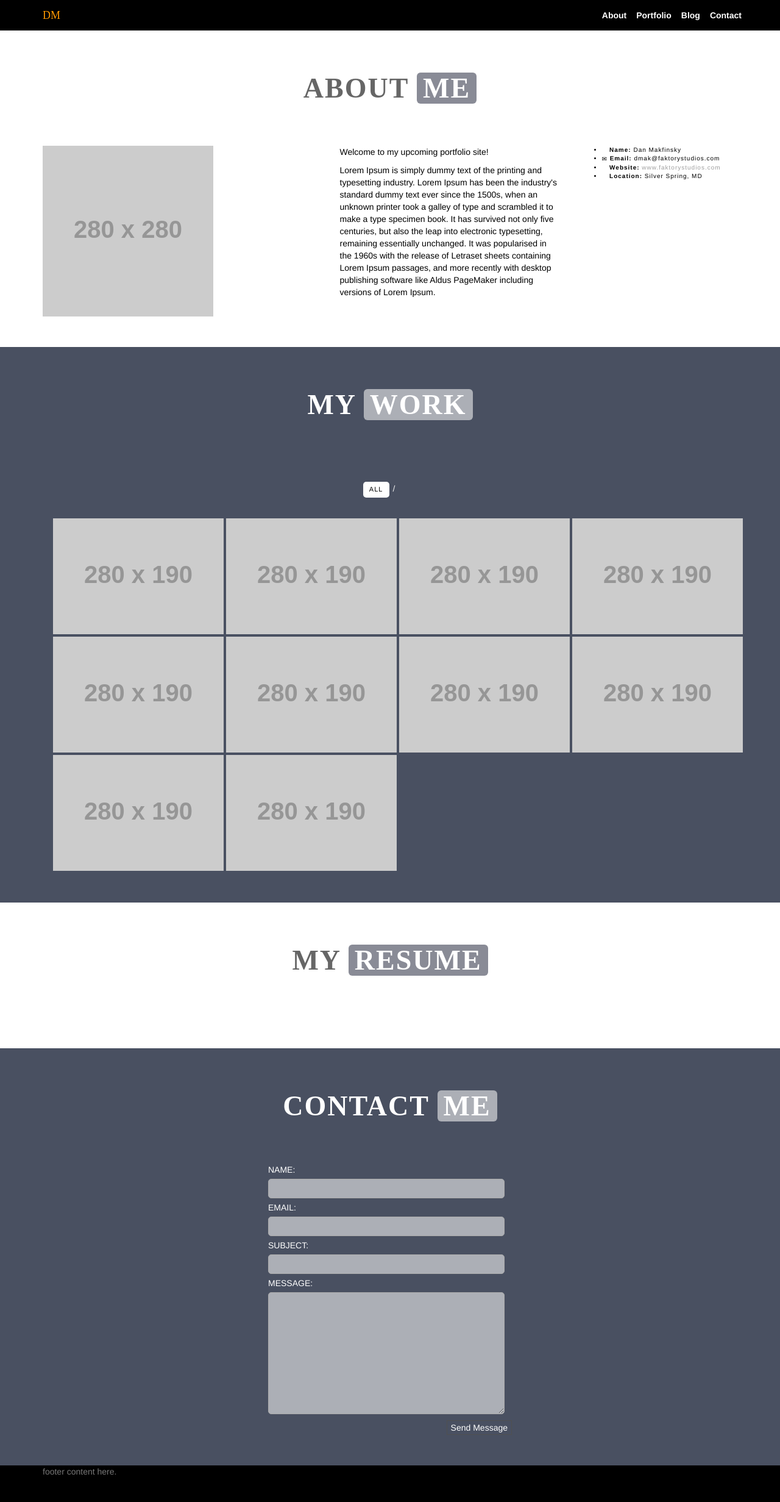
After one commit to dmak20/portfolio_site, a PHP site: page /index.php in a window 1280 px wide. The commit adds this page. Shown: the whole page at 61% size. Run offline with PHP 8.4, Linux system fonts and the light colour scheme; grey boxes labelled with a size stand in for pictures from a placeholder-image service; data that the repository does not hold is empty; some libraries are stand-ins or nearby versions; some web fonts are replaced.

Commit message:
More Updates!
Portfolio is working well
-- Needs animated thumbs
-- Needs animated captions
Contact Me is stubbed out
-- Needs to be tested on server
-- Needs refined inputs
-- Needs to be more focused on "Hire Me"
About Me section is largely done
-- Need some content
-- Need to think about a profile picture
Navbar needs some work
-- Consider different font
-- Consider button titles
-- Consider social icons
-- Need to animate button clicks
-- Need to enable button clicks
Resume section still not started

```diff
--- a/css/styles.css
+++ b/css/styles.css
@@ -1,19 +1,20 @@
 body {
     padding-top:50px;
+    background-color: #495061;
     /*font-family: Opensans !important;*/
 }
 
 .navbar-inverse {
-    background-color: #2d2d2d;
+    background-color: #000;
     border: 0;
 }
 
 .nav-menu ul li a {
-    font-family: "Open sans",Helvetica,Arial,sans-serif;
+    font-family: Helvetica,Arial,sans-serif;
     line-height: 2;
     color: #ffffff;
-    font-size: 15px;
-    font-weight: 400;
+    font-size: 14px;
+    font-weight: 600;
     padding: 5px;
     margin-top: 5px;
     cursor: pointer;
@@ -29,9 +30,9 @@ body {
 
 .nav-menu ul li a:hover {
     line-height: 2;
-    color: #000;
-    font-size: 15px;
-    font-weight: 400;
+    color: #fff;
+    font-size: 14px;
+    font-weight: 600;
     padding: 5px;
     margin-top: 5px;
     cursor: pointer;
@@ -69,6 +70,13 @@ body {
     padding-bottom:50px;
 }
 
+.about-info {
+    /*font-family: "Open sans";*/
+    font-size: 10px;
+    letter-spacing: 0.1em !important;
+    font-weight: 300;
+}
+
 .resume {
     background: #fff;
     border: 0px solid;
@@ -92,6 +100,9 @@ body {
     font-family: Oswald !important;
     line-height: 1.5 !important;
     position:relative;
+
+    padding: 10px;
+    /*border-bottom: 5px solid #ff6600;*/
 }
 
 .section-title h1 span {
@@ -108,7 +119,7 @@ body {
     overflow: hidden;
     position:relative;
 
-    margin: 20px;
+    margin: auto;
     padding-bottom:50px;
 }
 
@@ -175,7 +186,7 @@ li a {
 }
 
 .item {
-    margin: 1px;
+    margin: 2px;
 }
 .item.w2 { }
 
@@ -185,9 +196,83 @@ li a {
   width: 100%;
   /* Set the fixed height of the footer here */
   height: 60px;
-  background-color: #f5f5f5;
+  background-color: #000;
 }
 
 .basic-waypoint {
     opacity: 0;
 }
+
+/* Contact Form */
+#contact_form_holder {
+    /*font-family: 'Verdana';*/
+    color: #fff;
+    width:400px;
+    padding:0px;
+    margin:0px;
+}
+
+#cf_submit_p {
+    text-align:right;
+}
+
+.error {
+    display:none;
+    padding:5px;
+    color:#D8000C;
+    font-size:12px;
+    background-color:#FFBABA;
+    border:solid 1px #e06d6d;
+}
+
+.success {
+    display:none;
+    padding:5px;
+    color:#044406;
+    font-size:12px;
+    background-color:#B7FBB9;
+    border:solid 1px #65d668;
+}
+
+#contact_logo {
+    vertical-align:middle;
+}
+
+.error img {
+    vertical-align:top;
+}
+
+.contact_name, .contact_email, .contact_subject, .contact_message {
+    font-size:14px;
+    width:388px;
+    max-width:388px;
+    background:rgba(239,239,239, 0.6);
+    border:solid 1px #aaa;
+    border-radius: 5px;
+    padding:5px;
+    margin:5px 0px;
+}
+
+#topic {
+    width:100%;
+    font-size:12px;
+    background:none;
+    border:solid 1px #505050;
+    padding:5px;
+    margin:5px 0px;
+}
+
+.contact_message {
+    height:200px;
+}
+
+select, input, textarea {
+    outline:none;
+    background:none;
+    border:solid 1px #505050;
+}
+
+select:focus, input:focus, textarea:focus {
+    border:solid 1px #ff6600;
+    -webkit-box-shadow:#ff6600 0px 0px 5px;
+}
--- /dev/null
+++ b/index.php
@@ -0,0 +1,319 @@
+<?php
+// connect to the mysql server
+$mysql_server = 'localhost';
+$mysql_user = 'root';
+$mysql_pass = '';
+$mysql_db = 'dmak';
+
+$conn = new mysqli($mysql_server, $mysql_user, $mysql_pass, $mysql_db);
+
+if ($conn->connect_error) {
+  die('Connection failed: ' . $conn->connect_error);
+}
+
+
+
+?>
+
+<!DOCTYPE html>
+<html lang="en">
+  <head>
+    <meta charset="utf-8">
+    <meta http-equiv="X-UA-Compatible" content="IE=edge">
+    <meta name="viewport" content="width=device-width, initial-scale=1">
+    <title>Dan Makfinsky - Portfolio Website</title>
+
+    <!-- Bootstrap -->
+    <link href="css/bootstrap.min.css" rel="stylesheet" />
+    <link href="css/animate.css" rel="stylesheet" />
+    <link href="css/styles.css" rel="stylesheet" />
+
+    <!-- HTML5 shim and Respond.js for IE8 support of HTML5 elements and media queries -->
+    <!-- WARNING: Respond.js doesn't work if you view the page via file:// -->
+    <!--[if lt IE 9]>
+      <script src="https://oss.maxcdn.com/html5shiv/3.7.2/html5shiv.min.js"></script>
+      <script src="https://oss.maxcdn.com/respond/1.4.2/respond.min.js"></script>
+    <![endif]-->
+  </head>
+  <body>
+    <!-- header -->
+    <!-- navbar fixed to top -->
+    <nav class="navbar navbar-inverse navbar-fixed-top" role="navigation">
+        <div class="container">
+            <div class="navbar-header">
+                <button type="button" class="navbar-toggle collapsed" data-toggle="collapse" data-target="#collapse-1">
+                    <span class="sr-only">Toggle navigation</span>
+                    <span class="icon-bar"></span>
+                    <span class="icon-bar"></span>
+                    <span class="icon-bar"></span>
+                </button>
+                <a class="navbar-brand" href="#" style="font-family:'Open sans bold';color:#ff9900;">DM
+                    <!--<img alt="Brand" src="img/dm_brand.png"/>-->
+
+                </a>
+            </div>
+            <div class="collapse navbar-collapse nav-menu" id="collapse-1">
+
+                <ul class="nav navbar-right">
+                    <li class="active">
+                        <a href="#">About</a>
+                    </li>
+                    <li>
+                        <a href="#">Portfolio</a>
+                    </li>
+                    <li><a href="#">Blog</a></li>
+                    <li><a href="#">Contact</a></li>
+
+                </ul>
+            </div>
+        </div>
+    </nav>
+
+    <!-- content -->
+
+    <div class="container-fluid about">
+      <div class="container">
+        <div class="row">
+            <div class="col-sm-12 section-title text-center">
+                <h1>ABOUT <span style="background-color: rgba(59,63,80,0.6);">ME</span></h1>
+
+            </div>
+        </div>
+
+        <div class="row">
+            <div class="col-sm-5">
+              <img src="http://placehold.it/280x280" class="img-responsive"/>
+            </div>
+            <div class="col-sm-4">
+              <p>Welcome to my upcoming portfolio site!</p>
+              <p>Lorem Ipsum is simply dummy text of the printing and typesetting industry. Lorem Ipsum has been the industry's standard dummy text ever since the 1500s, when an unknown printer took a galley of type and scrambled it to make a type specimen book. It has survived not only five centuries, but also the leap into electronic typesetting, remaining essentially unchanged. It was popularised in the 1960s with the release of Letraset sheets containing Lorem Ipsum passages, and more recently with desktop publishing software like Aldus PageMaker including versions of Lorem Ipsum.</p>
+            </div>
+            <div class="col-sm-3">
+              <ul class="about-info">
+                <li><span class="glyphicon glyphicon-user"></span> <strong>Name:</strong> Dan Makfinsky</li>
+                <li><span class="glyphicon glyphicon-envelope"></span> <strong>Email:</strong> dmak@faktorystudios.com</li>
+                <li><span class="glyphicon glyphicon-open"></span> <strong>Website:</strong> <a href="http://www.faktorystudios.com">www.faktorystudios.com</a></li>
+                <li><span class="glyphicon glyphicon-home"></span> <strong>Location:</strong> Silver Spring, MD</li>
+            </div>
+        </div>
+      </div>
+    </div>
+
+
+    <div class="container">
+
+        <div class="row">
+
+            <div class="col-sm-12 section-title text-center">
+                <h1 style="color:#fff;">MY <span style="background-color: rgba(239,239,239,0.6);">WORK</span></h1>
+            </div>
+            <div class="col-sm-12">
+                  <!-- Button filter list here -->
+                  <div id="filters">
+                    <ul class="portfolio-filter-list list-inline white">
+
+                      <?php
+                      // Create a list of unique filters based on the tags in the portfolio section
+                      $sql = "select tags from portfolio";
+                      $result = $conn->query($sql);
+
+                      $tagArray = '';
+                      $i = 0;
+                      while ($row = $result->fetch_assoc()) {
+                        if ($i != 0) {
+                          $tagArray .=",";
+                        }
+                        $tagArray .= $row['tags'];
+                        $i++;
+                      }
+
+                      $tagArray = explode(',', $tagArray);
+                      $tagArray = array_unique($tagArray);
+
+                      // print our ALL filter button
+                      ?>
+                      <li>
+                        <a class="active item" href="#_" data-filter="*">ALL</a>
+                      </li>
+
+                      <?php
+                      // print the rest of our filters
+
+                      for ($i = 0; $i < count($tagArray); $i++) {
+                        echo "<li>\n<a class='item' href='#_' data-filter='.".$tagArray[$i]."'>".strtoupper($tagArray[$i])."</a>\n</li>";
+                      }
+                      ?>
+                      <!-- <li>
+                        <a class="item" href="#_" data-filter=".game">GAME</a>
+                      </li>
+                      <li>
+                        <a class="item" href="#_" data-filter=".mobile">MOBILE</a>
+                      </li>
+                      <li>
+                        <a class="item" href="#_" data-filter=".web">WEB</a>
+                      </li>
+                      <li>
+                        <a class="item" href="#_" data-filter=".kiosk">KIOSK</a>
+                      </li> -->
+                    </ul>
+                    </div>
+                  </div>
+            </div>
+                  <!-- End of button filter list -->
+
+
+                  <div class="container">
+                    <div class="row">
+                      <div class="col-sm-12">
+                        <div class="portfolio">
+
+                          <!-- Portfolio thumbnails here -->
+                          <?php
+                          $sql = "select * from portfolio";
+                          $result = $conn->query($sql);
+
+                          if ($result->num_rows > 0) {
+                            while ($row = $result->fetch_assoc()) {
+                              echo "<div class='item ". str_replace(",", " ", $row['tags']) ."'>";
+                              echo "<a href='#_'>";
+                              echo "<img width='280' height='190' src='img/portfolio/".$row['thumbnail']."'/>";
+                              echo "</a>";
+                              echo "</div>\n\n";
+                            }
+                          }
+
+
+                          ?>
+
+                        <div class="item game" data-category="w1">
+                          <a href="#">
+                            <img width="280" height="190" src="http://placehold.it/280x190" />
+                          </a>
+                        </div>
+                        <div class="item web" data-category="w2">
+                          <a href="#">
+                            <img width="280" height="190" src="http://placehold.it/280x190" />
+                          </a>
+                        </div>
+                        <div class="item kiosk" data-category="w3">
+                          <a href="#">
+                            <img width="280" height="190" src="http://placehold.it/280x190" />
+                          </a>
+                        </div>
+                        <div class="item game" data-category="w3">
+                          <a href="#">
+                            <img width="280" height="190" src="http://placehold.it/280x190" />
+                          </a>
+                        </div>
+                        <div class="item game" data-category="w3">
+                          <a href="#">
+                            <img width="280" height="190" src="http://placehold.it/280x190" />
+                          </a>
+                        </div>
+                        <div class="item mobile" data-category="w3">
+                          <a href="#">
+                            <img width="280" height="190" src="http://placehold.it/280x190" />
+                          </a>
+                        </div>
+                        <div class="item mobile" data-category="w3">
+                          <a href="#">
+                            <img width="280" height="190" src="http://placehold.it/280x190" />
+                          </a>
+                        </div>
+                        <div class="item w3 mar" data-category="w3">
+                          <a href="#">
+                            <img width="280" height="190" src="http://placehold.it/280x190" />
+                          </a>
+                        </div>
+                        <div class="item mobile" data-category="w3">
+                          <a href="#">
+                            <img width="280" height="190" src="http://placehold.it/280x190" />
+                          </a>
+                        </div>
+                        <div class="item vr game" data-category="w3">
+                          <a href="#">
+                            <img width="280" height="190" src="http://placehold.it/280x190" />
+                          </a>
+                        </div>
+                        <!-- End of Portfolio thumbnails here -->
+
+                        </div>
+                      </div>
+                    </div>
+                  </div>
+            </div>
+        </div>
+    </div>
+
+    <!-- resume -->
+    <div class="container-fluid resume">
+      <div class="container">
+        <div class="row">
+          <div class="col-sm-12 section-title text-center">
+            <h1>MY <span>RESUME</span></h1>
+          </div>
+      </div>
+    </div>
+    </div>
+
+    <!-- Contact section -->
+    <div class="container-fluid contact">
+      <div class="container">
+        <div class="row">
+          <div class="col-sm-12 section-title text-center">
+            <h1 style="color:#fff">CONTACT <span style="background-color: rgba(239,239,239,0.6);">ME</span></h1>
+          </div>
+        </div>
+        <div class="row">
+          <div class="col-dm-12">
+            <div id="contact_form_holder" style="margin: auto;">
+              <form action="index.php" method="post" id="contact_form">
+                  <div id="topic_error" class="error"><img src="error.png" /> What category should this be filed in?</div>
+                  NAME:<div id="name_error" class="error"><img src="error.png" /> We don't talk to strangers.</div>
+                  <div><input class="contact_name" type="text" name="name" id="name" /></div>
+                  EMAIL:<div id="email_error" class="error"><img src="error.png" /> You don't want us to answer?</div>
+                  <div><input class="contact_email" type="text" name="email" id="email" /></div>
+                  SUBJECT:<div id="subject_error" class="error"><img src="error.png" /> What's the purpose of this email?</div>
+                  <div><input class="contact_subject" type="text" name="subject" id="subject" /></div>
+                  MESSAGE:<div id="message_error" class="error"><img src="error.png" /> Forgot why you came here?</div>
+                  <div><textarea class="contact_message" name="message" id="message"></textarea></div>
+                  <div id="mail_success" class="success"><img src="success.png" /> Thank you. The mailman is on his way.</div>
+                  <div id="mail_fail" class="error"><img src="error.png" /> Sorry, we don't know what happened. Please try again later.</div>
+
+                  <div id="cf_submit_p">
+                      <input class="submit" type="submit" id="send_message" value="Send Message">
+                  </div>
+              </form>
+            </div>
+          </div>
+        </div>
+      </div>
+    </div>
+
+    <!-- footer -->
+
+    <footer class="footer">
+      <div class="container">
+        <p class="text-muted">footer content here.</p>
+      </div>
+    </footer>
+
+    <!-- jQuery (necessary for Bootstrap's JavaScript plugins) -->
+    <script src="https://ajax.googleapis.com/ajax/libs/jquery/1.11.2/jquery.min.js"></script>
+    <!-- Include all compiled plugins (below), or include individual files as needed -->
+    <script src="js/bootstrap.min.js"></script>
+    <script src="js/lib/jquery.waypoints.min.js"></script>
+    <script src="js/notify.min.js"></script>
+    <script src="js/isotope.pkgd.min.js"></script>
+    <script type="text/javascript" src="js/portfolio.js"></script>
+    <script src="js/waypoint.js"></script>
+    <script src="js/script.js"></script>
+
+
+  </body>
+</html>
+
+<?php
+
+$conn->close();
+?>
--- a/js/portfolio.js
+++ b/js/portfolio.js
@@ -18,5 +18,6 @@ $(function() {
        var filterValue = $(this).attr('data-filter');
        $container.isotope({filter: filterValue});
        $(this).addClass('active');
+       return false;
     });
 });
```
Also changed, not shown: js/script.js (added, +52 -0 lines), send_email.php (added, +36 -0 lines), error.png (added), img/portfolio/spaceballbuster_thumb.png (added), success.png (added).
